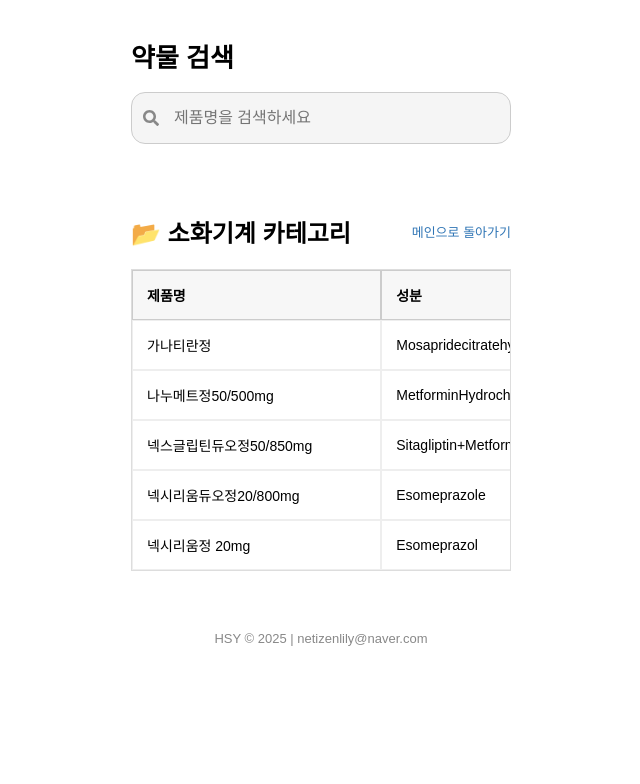
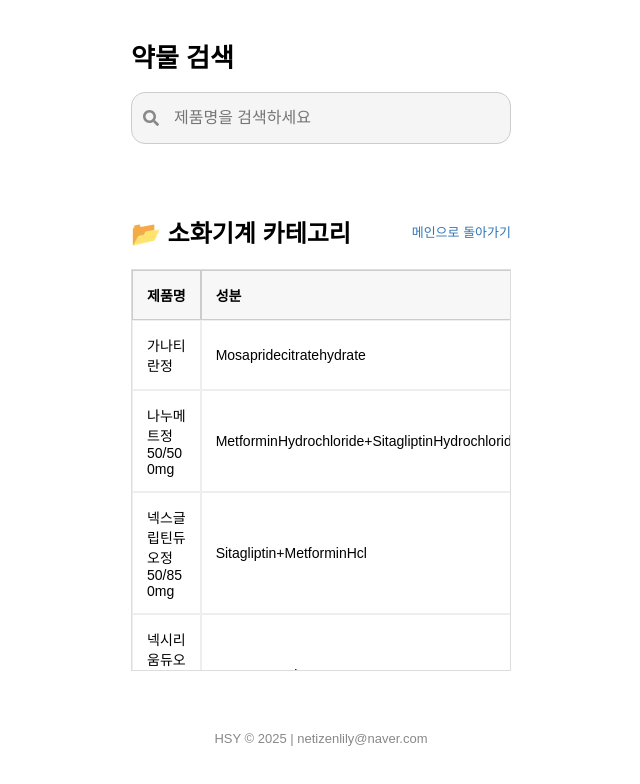
Before and after one commit to dasampharm/dasanpharm, a React (Create React App) app: page / in a window 1280 px wide. Both pictures are taken after a click on the button "소화기계". Shown: the top 784 px of the page, without its empty margins (319-959 px from the left). Built offline with nearby package versions, Linux system fonts and the light colour scheme.

Commit message:
7-8 medicines appear

```diff
--- a/src/App.js
+++ b/src/App.js
@@ -107,7 +107,7 @@ function App() {
 
           <h3 style={{ fontSize: "16px", marginBottom: "10px" }}>안내사항</h3>
           <div style={{ backgroundColor: "#f9f9f9", border: "1px solid #ccc", borderRadius: "12px", padding: "20px", fontSize: "13px", lineHeight: "1.7" }}>
-            <p>다산팜에서 거래하는 약물 리스트입니다.</p>
+            <p>다산팝에서 거래하는 약물 리스트입니다.</p>
             <p>제품명 검색 시 동일 성분의 약물이 보여집니다.</p>
             <p>약가는 매일 영업일 10시 경에 업데이트됩니다.</p>
           </div>
@@ -127,7 +127,7 @@ function App() {
             </label>
           )}
 
-          <div style={{ overflowX: "auto", overflowY: "auto", maxHeight: "300px", border: "1px solid #ddd" }}>
+          <div style={{ overflowX: "auto", overflowY: "auto", maxHeight: "400px", border: "1px solid #ddd" }}>
             <table style={{ minWidth: "800px", borderCollapse: "separate", borderSpacing: "0", fontSize: "14px", width: "100%" }}>
               <thead>
                 <tr>
@@ -168,7 +168,8 @@ function App() {
                       border: "1px solid #eee",
                       whiteSpace: "normal",
                       overflowWrap: "break-word",
-                      wordBreak: "keep-all"
+                      wordBreak: "break-word",
+                      maxWidth: "9ch"
                     }}>{drug["제품명"]}</td>
                     <td style={{ padding: "14px", border: "1px solid #eee", whiteSpace: "nowrap" }}>{drug["성분"]}</td>
                     <td style={{ padding: "14px", border: "1px solid #eee", whiteSpace: "nowrap" }}>{drug["용량"]}</td>
```
